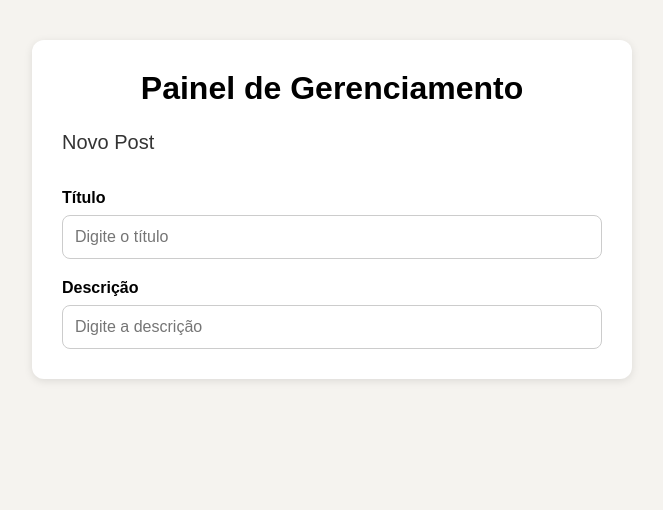
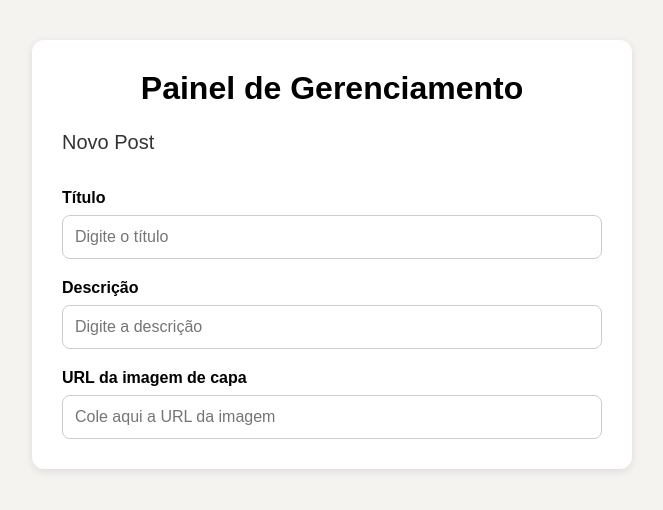
Before and after one commit to JoinvilleMaisTechM2/painel-gerenciamento, a React (Vite) app: page / in a window 1280 px wide. Shown: the top 510 px of the page, without its empty margins (308-971 px from the left). Built offline with nearby package versions, Linux system fonts and the light colour scheme.

Commit message:
feat: adicionar campo para URL da imagem de capa

```diff
--- a/src/App.jsx
+++ b/src/App.jsx
@@ -4,6 +4,8 @@ import './App.css'
 function App() {
   const [titulo, setTitulo] = useState('')
   const [descricao, setDescricao] = useState('')
+  const [urlImagem, setUrlImagem] = useState('')
+
 
   return (
     <div className="container">
@@ -34,6 +36,17 @@ function App() {
           />
         </div>
 
+        <div className="form-control">
+          <label htmlFor="url">URL da imagem de capa</label>
+          <input
+            id="url"
+            type="text"
+            value={urlImagem}
+            onChange={(e) => setUrlImagem(e.target.value)}
+            placeholder="Cole aqui a URL da imagem"
+          />
+        </div>
+
       </form>
     </div>
   )
```
